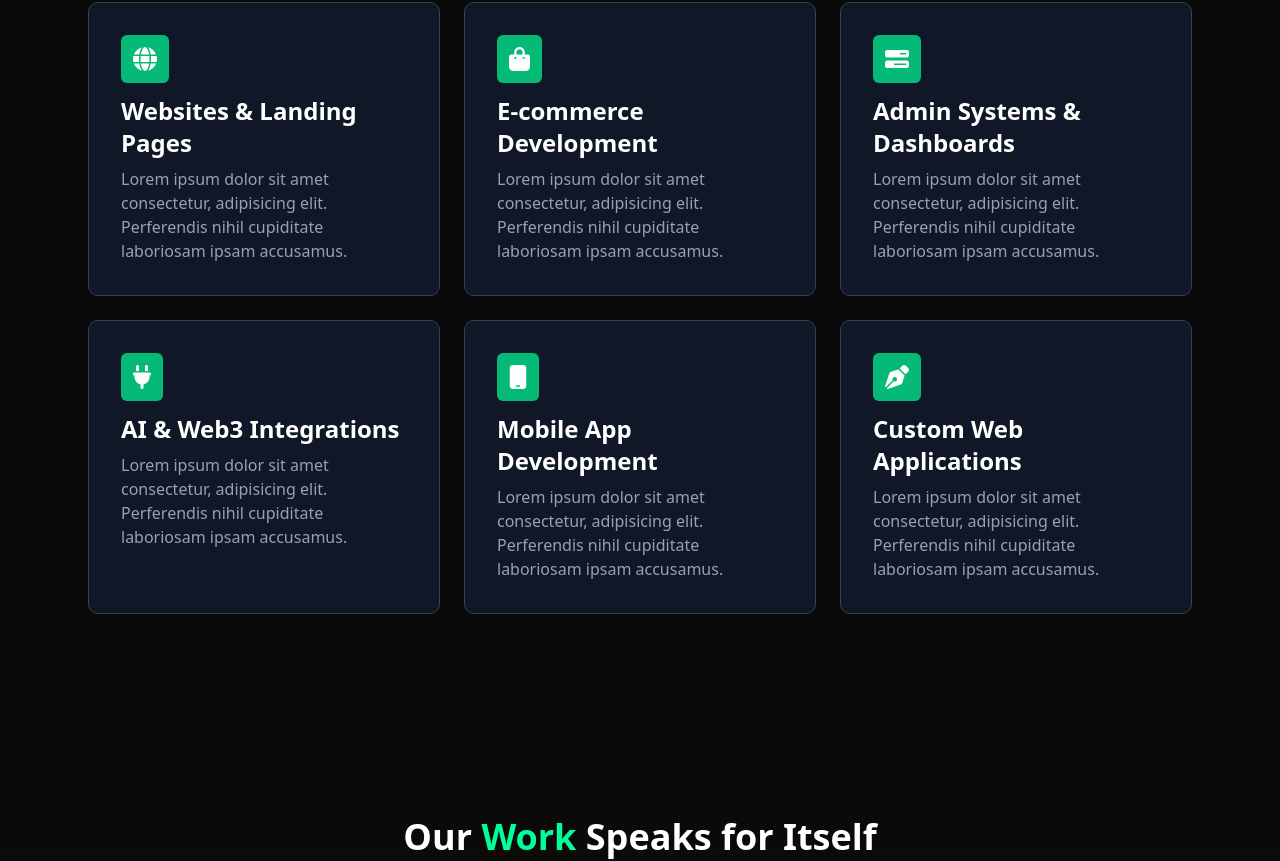
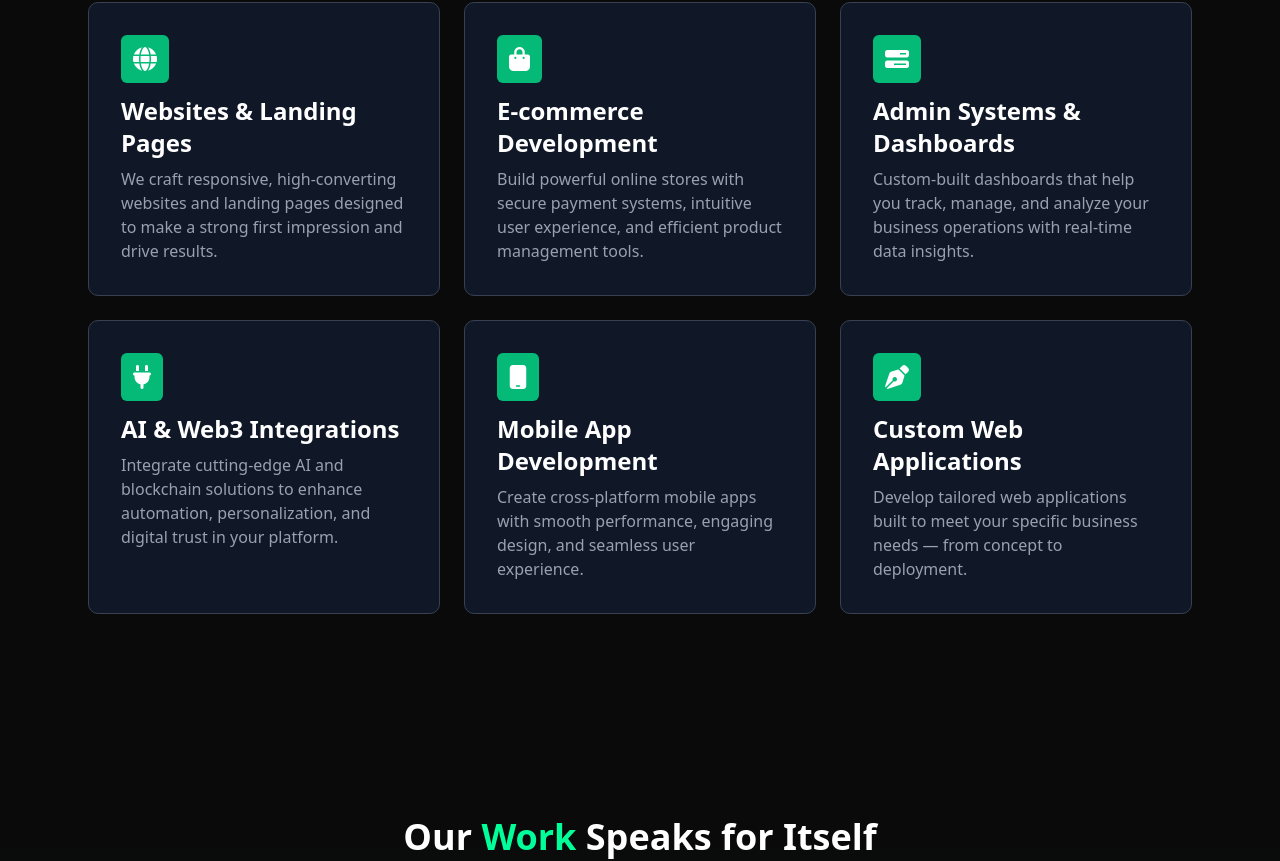
Before and after one commit to MysticMetaphors/arvo, a Next.js app: page / in a window 1280 px wide. Shown: the part 1035-1896 px from the top of the page. Built offline with nearby package versions, Linux system fonts and the light colour scheme.

Commit message:
Some changes

```diff
--- a/src/components/sections/MissionVision.tsx
+++ b/src/components/sections/MissionVision.tsx
@@ -7,16 +7,16 @@ import { motion } from "framer-motion";
 export default function MissionVision() {
   return (
     <section className="relative bg-black-primary overflow-hidden">
-      {/* <div className="absolute z-0 top-1/2 left-1/2 -translate-x-1/2 -translate-y-1/2 h-3/4 w-2xl bg-gradient-to-t from-transparent via-green-primary/10 to-transparent pointer-events-none"></div> */}
-      <div className="mx-auto px-6 md:px-20 py-10 z-10">
-        <div className="text-center grid grid-cols-1 sm:grid grid-cols-2 gap-8 mb-8 2xl:mb-16">
+      {/* <div className="absolute z-0 top-1/2 left-1/2 -translate-x-1/2 -translate-y-1/2 h-3/4 w-full lg:w-2xl bg-gradient-to-t from-transparent via-green-primary/10 to-transparent pointer-events-none"></div> */}
+      <div className="mx-auto px-6 lg:px-20 py-10 z-10">
+        <div className="text-center flex flex-col md:flex-row gap-8 mb-8 2xl:mb-16">
 
           <motion.div
             initial={{ opacity: 0, y: 40 }}
             whileInView={{ opacity: 1, y: 0 }}
             transition={{ duration: 0.5, delay: 0 * 0.1, ease: "easeOut" }}
             viewport={{ once: true }}
-            className="relative overflow-hidden w-2xl bg-gray-900 border border-gray-700 p-10 rounded-lg">
+            className="relative overflow-hidden w-full lg:w-2xl bg-gray-900 border border-gray-700 p-10 rounded-lg">
             <BackgroundRippleEffect />
             <h2 className="text-xl text-green-400 mb-4 font-bold">Mission</h2>
             <p className="text-lg text-justify">To deliver reliable, project-based web solutions that empower
@@ -24,7 +24,7 @@ export default function MissionVision() {
             </p>
             <div className="flex relative items-center p-8 px-16">
               <div className="absolute z-1 top-30 h-[1px] w-full bg-[repeating-linear-gradient(to_right,#065f46_0_12px,transparent_12px_24px)]"></div>
-              <div className="absolute top-20 z-10 -right-0 shadow-[0_0_20px_#00FF99] rounded-3xl">
+              <div className="absolute top-10 md:top-20 z-10 -right-15 md:-right-0 shadow-[0_0_20px_#00FF99] rounded-3xl">
                 <Suspense fallback={''}>
                   <Phone>
                   <header className="h-14 bg-gray-900 border-b border-gray-700 flex items-center justify-between px-4">
@@ -96,7 +96,7 @@ export default function MissionVision() {
             whileInView={{ opacity: 1, y: 0 }}
             transition={{ duration: 0.5, delay: 1 * 0.1, ease: "easeOut" }}
             viewport={{ once: true }}
-            className="relative overflow-hidden w-2xl bg-gray-900 border border-gray-700 p-10 rounded-lg">
+            className="relative overflow-hidden w-full lg:w-2xl bg-gray-900 border border-gray-700 p-10 rounded-lg">
             <BackgroundRippleEffect />
             <div className="z-10">
               <h2 className="text-xl z-10 text-green-400 mb-4 font-bold">Vision</h2>
@@ -104,7 +104,7 @@ export default function MissionVision() {
                 scalable, and affordable technology that drives long-term growth and community impact.
               </p>
             </div>
-            <div className="flex relative items-center p-4 px-16">
+            <div className="flex relative items-center p-4 px-0 md:px-16">
               <div className="relative flex justify-between mx-auto my-6 w-full max-w-lg">
                 <div className="z-10 text-2xl p-3 px-4.5 rounded-sm bg-green-400 text-gray-900 shadow-[0_0_20px_#00FF99]">
                   <i className="fa-solid fa-lightbulb"></i>
--- a/src/components/sections/Team.tsx
+++ b/src/components/sections/Team.tsx
@@ -1,6 +1,7 @@
 "use client";
 
 import { motion } from "framer-motion";
+import Image from "next/image";
 
 export default function Team() {
   return (
@@ -37,8 +38,9 @@ export default function Team() {
               viewport={{ once: true }}
               className="flex flex-col sm:flex-row items-center space-x-0 sm:space-x-10 bg-gray-800 rounded-lg p-3 border border-gray-700"
             >
-              <img
-                src="MY_IMG.jpg"
+              <Image
+                width={800} height={800}
+                src="/MY_IMG.jpg"
                 alt="Team member"
                 className="w-full h-full sm:w-30 sm:h-30 rounded-lg object-cover mb-4 sm:mb-0"
               />
--- a/src/components/sections/TechStack.tsx
+++ b/src/components/sections/TechStack.tsx
@@ -1,6 +1,7 @@
 "use client";
 
 import { motion } from "framer-motion";
+import Image from "next/image";
 
 export default function TechStack() {
   const stacks = [
@@ -64,7 +65,7 @@ export default function TechStack() {
               className="flex flex-col items-center justify-center bg-gray-900 border border-gray-800 rounded-xl
                          p-6 w-32 h-32 hover:-translate-y-2 transition-all duration-500 hover:shadow-lg hover:shadow-green-primary/20"
             >
-              <img src="https://cdn.jsdelivr.net/gh/devicons/devicon@latest/icons/python/python-original.svg" className="w-14 mb-3" />
+              <Image alt="python" width={800} height={800} src="https://cdn.jsdelivr.net/gh/devicons/devicon@latest/icons/python/python-original.svg" className="w-14 mb-3" />
               <span className="text-gray-300 text-sm font-medium">Python</span>
             </motion.div>
             <motion.div
@@ -75,7 +76,7 @@ export default function TechStack() {
               className="flex flex-col items-center justify-center bg-gray-900 border border-gray-800 rounded-xl
                          p-6 w-32 h-32 hover:-translate-y-2 transition-all duration-500 hover:shadow-lg hover:shadow-green-primary/20"
             >
-              <img src="Wix.png" className="w-14 mb-3" />
+              <Image alt="wix" width={800} height={800} src="/Wix.png" className="w-14 mb-3" />
               <span className="text-gray-300 text-sm font-medium">Wix</span>
             </motion.div>
             <motion.div
@@ -86,7 +87,7 @@ export default function TechStack() {
               className="flex flex-col items-center justify-center bg-gray-900 border border-gray-800 rounded-xl
                          p-6 w-32 h-32 hover:-translate-y-2 transition-all duration-500 hover:shadow-lg hover:shadow-green-primary/20"
             >
-              <img src="Shopify.png" className="w-14 mb-3" />
+              <Image alt="shopify" width={800} height={800} src="/Shopify.png" className="w-14 mb-3" />
               <span className="text-gray-300 text-sm font-medium">Shopify</span>
             </motion.div>
             <motion.div
@@ -97,7 +98,7 @@ export default function TechStack() {
               className="flex flex-col items-center justify-center bg-gray-900 border border-gray-800 rounded-xl
                          p-6 w-32 h-32 hover:-translate-y-2 transition-all duration-500 hover:shadow-lg hover:shadow-green-primary/20"
             >
-              <img src="https://cdn.jsdelivr.net/gh/devicons/devicon@latest/icons/nextjs/nextjs-original.svg" className="w-14 mb-3" />
+              <Image alt="next" width={800} height={800} src="https://cdn.jsdelivr.net/gh/devicons/devicon@latest/icons/nextjs/nextjs-original.svg" className="w-14 mb-3" />
               <span className="text-gray-300 text-sm font-medium">Next.js</span>
             </motion.div>
           </div>
--- a/src/components/sections/WhatWeDo.tsx
+++ b/src/components/sections/WhatWeDo.tsx
@@ -4,12 +4,36 @@ import { motion } from "framer-motion";
 
 export default function WhatWeDo() {
   const services = [
-    {icon: "globe",service: "Websites & Landing Pages"},
-    {icon: "bag-shopping",service: "E-commerce Development"},
-    {icon: "bars-progress",service: "Admin Systems & Dashboards"},
-    {icon: "plug",service: "AI & Web3 Integrations"},
-    {icon: "mobile",service: "Mobile App Development"},
-    {icon: "pen-nib",service: "Custom Web Applications"},
+    {
+      icon: "globe",
+      service: "Websites & Landing Pages",
+      description: "We craft responsive, high-converting websites and landing pages designed to make a strong first impression and drive results."
+    },
+    {
+      icon: "bag-shopping",
+      service: "E-commerce Development",
+      description: "Build powerful online stores with secure payment systems, intuitive user experience, and efficient product management tools."
+    },
+    {
+      icon: "bars-progress",
+      service: "Admin Systems & Dashboards",
+      description: "Custom-built dashboards that help you track, manage, and analyze your business operations with real-time data insights."
+    },
+    {
+      icon: "plug",
+      service: "AI & Web3 Integrations",
+      description: "Integrate cutting-edge AI and blockchain solutions to enhance automation, personalization, and digital trust in your platform."
+    },
+    {
+      icon: "mobile",
+      service: "Mobile App Development",
+      description: "Create cross-platform mobile apps with smooth performance, engaging design, and seamless user experience."
+    },
+    {
+      icon: "pen-nib",
+      service: "Custom Web Applications",
+      description: "Develop tailored web applications built to meet your specific business needs — from concept to deployment."
+    }
   ];
 
   return (
@@ -55,7 +79,7 @@ export default function WhatWeDo() {
                 {service.service}
               </h3>
               <p className="text-gray-400 text-md">
-                Lorem ipsum dolor sit amet consectetur, adipisicing elit. Perferendis nihil cupiditate laboriosam ipsam accusamus.
+                {service.description}
               </p>
             </motion.div>
           ))}
--- a/src/components/ui/arvo/ArvoCard.tsx
+++ b/src/components/ui/arvo/ArvoCard.tsx
@@ -1,6 +1,7 @@
 "use client";
 
 import { motion } from "framer-motion";
+import Image from "next/image";
 
 type ArvoCardProps = {
   title?: string;
@@ -21,9 +22,11 @@ export default function ArvoCard({ title = '', description = '', image = '', ico
              transform transition-all duration-500 ease-out hover:-translate-y-3 hover:shadow-lg
              hover:shadow-green-primary/20"
     >
-      <img
-        src={image}
+      <Image
+        src={`/${image}`}
         alt={title}
+        width={800}
+        height={800}
         className="w-full object-cover rounded-lg transition-opacity duration-300 group-hover:opacity-70"
       />
 
@@ -37,7 +40,7 @@ export default function ArvoCard({ title = '', description = '', image = '', ico
               <div className="lg:flex gap-4 hidden">
                 {icons ?
                   icons.map((icon, i) => (
-                    <img key={i} src={`https://cdn.jsdelivr.net/gh/devicons/devicon@latest/icons/${icon}/${icon}-original.svg`} className="lg:w-8 md:w-6 " />
+                    <Image key={i} width={800} height={800} alt={icon} src={`https://cdn.jsdelivr.net/gh/devicons/devicon@latest/icons/${icon}/${icon}-original.svg`} className="lg:w-8 md:w-6 " />
                   ))
                   : ''}
 
--- a/src/components/ui/background/background-ripple-effect.tsx
+++ b/src/components/ui/background/background-ripple-effect.tsx
@@ -16,11 +16,11 @@ export const BackgroundRippleEffect = ({
     col: number;
   } | null>(null);
   const [rippleKey, setRippleKey] = useState(0);
-  const ref = useRef<any>(null);
+  // const ref = useRef<any>(null);
 
   return (
     <div
-      ref={ref}
+      // ref={ref}
       className={cn(
         "absolute inset-0 h-full w-full",
         "[--cell-border-color:var(--color-neutral-700)] [--cell-fill-color:var(--color-green-900)] [--cell-shadow-color:var(--color-green-800)]",
```
Also changed, not shown: public/MY_IMG.jpg.
